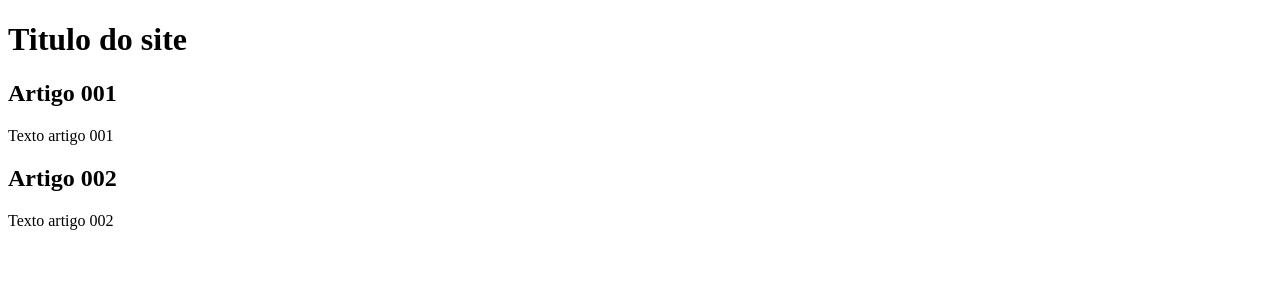
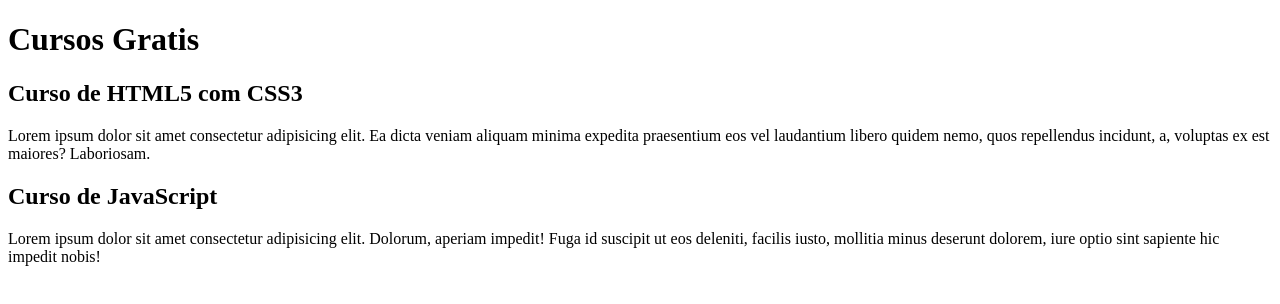
Before and after one commit to niciusfg/projeto-site, a plain HTML site: page index.html in a window 1280 px wide. Drawn offline with Linux system fonts and the light colour scheme.

Commit message:
comecei a escrever conteudo

```diff
--- a/index.html
+++ b/index.html
@@ -8,16 +8,17 @@
 <body>
     <main>
         <header>
-            <h1>Titulo do site</h1>
+            <h1>Cursos Gratis</h1>
         </header>
     </main>
     <article>
-        <h2>Artigo 001</h2>
-        <p>Texto artigo 001</p>
+        <h2>Curso de HTML5 com CSS3</h2>
+        <p>Lorem ipsum dolor sit amet consectetur adipisicing elit. Ea dicta veniam aliquam minima expedita praesentium eos vel laudantium libero quidem nemo, quos repellendus incidunt, a, voluptas ex est maiores? Laboriosam.</p>
     </article>
     <article>
-        <h2>Artigo 002</h2>
-        <p>Texto artigo 002</p>
+        <h2>Curso de JavaScript</h2>
+        <p>Lorem ipsum dolor sit amet consectetur adipisicing elit. Dolorum, aperiam impedit! Fuga id suscipit ut eos deleniti, facilis iusto, mollitia minus deserunt dolorem, iure optio sint sapiente hic impedit nobis!
+        </p>
     </article>
 
 </body>
```
